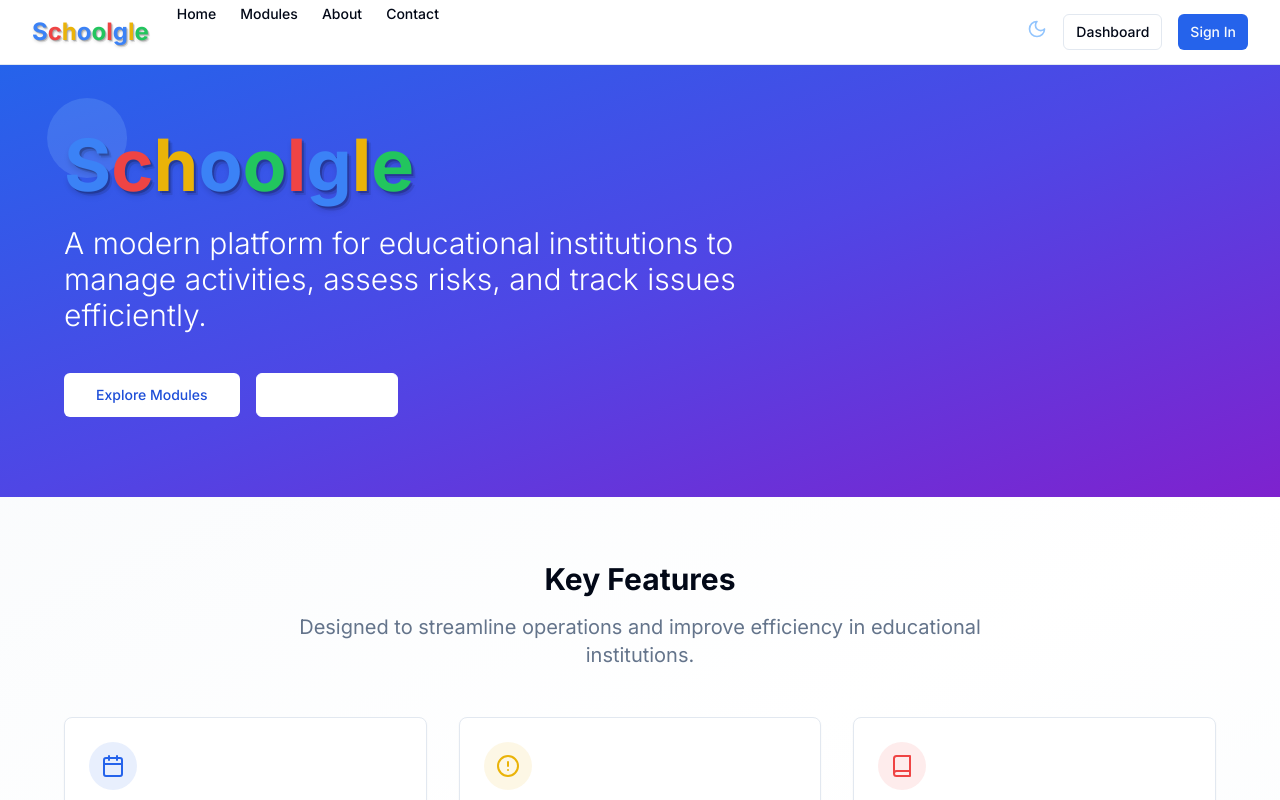
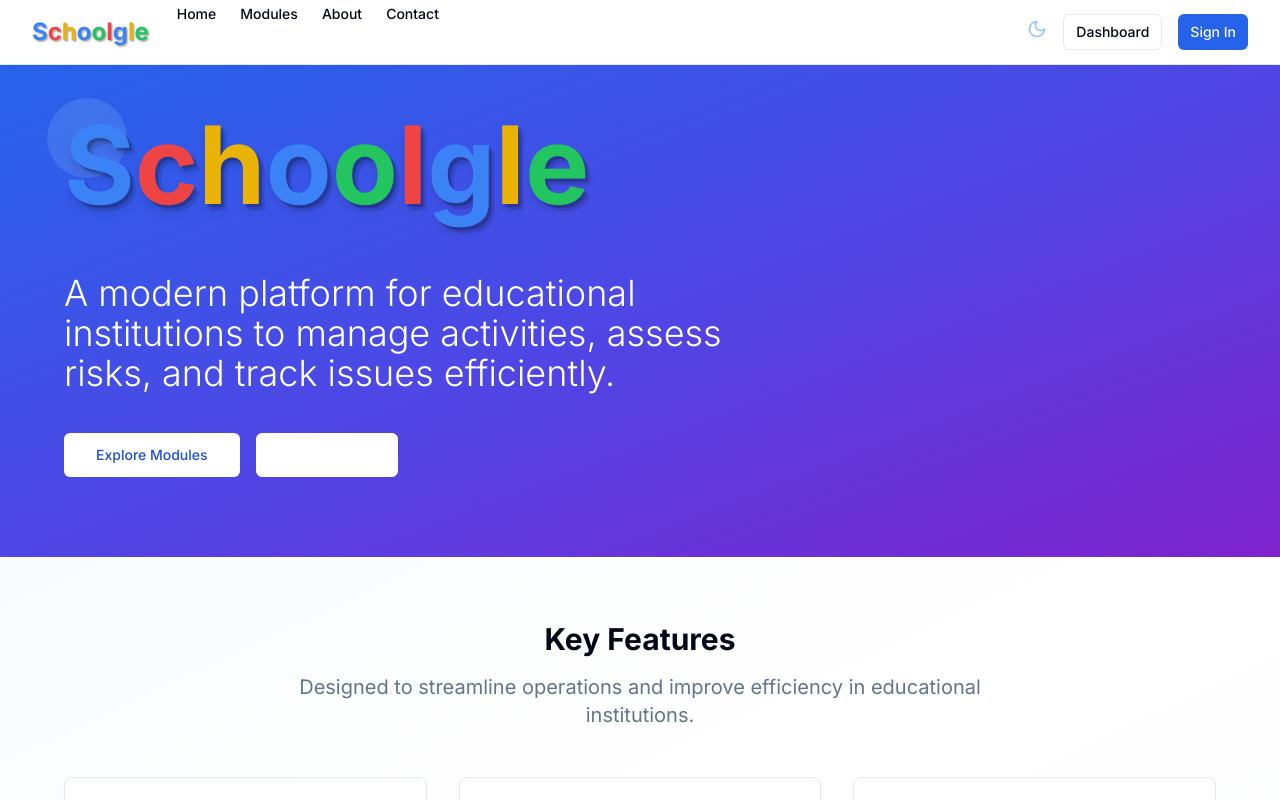
Before and after one commit to DSumm18/schoolgle-app-2025, a Next.js app: page / in a window 1280 px wide. Shown: the top 800 px of the page. Built offline with nearby package versions, Linux system fonts and the light colour scheme.

Commit message:
Update homepage with larger logo and balanced typography

```diff
--- a/src/app/page.tsx
+++ b/src/app/page.tsx
@@ -153,13 +153,13 @@ export default function HomePage() {
               className="flex justify-center lg:justify-start mb-8"
               variants={itemVariants}
             >
-              {/* Logo with double the size */}
-              <div className="scale-[2.0] origin-left transform-gpu">
+              {/* Logo with triple the size */}
+              <div className="scale-[3.0] origin-left transform-gpu mb-6">
                 <AnimatedLogo size="lg" />
               </div>
             </motion.div>
             <motion.p
-              className="text-2xl sm:text-3xl max-w-xl lg:max-w-2xl mx-auto lg:mx-0 mb-10 mt-10 font-light"
+              className="text-2xl sm:text-3xl lg:text-4xl max-w-xl lg:max-w-2xl mx-auto lg:mx-0 mb-10 mt-16 font-light"
               variants={itemVariants}
             >
               A modern platform for educational institutions to manage activities, assess risks, and track issues efficiently.
```
